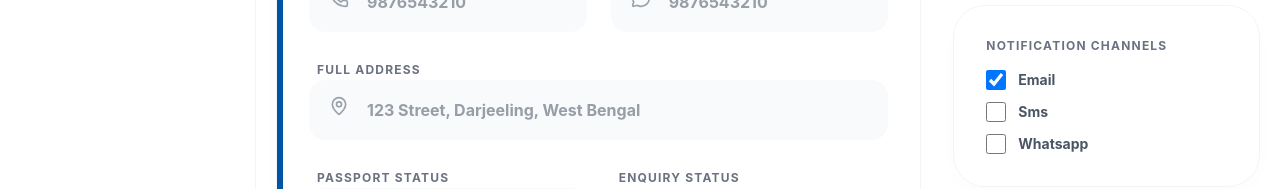
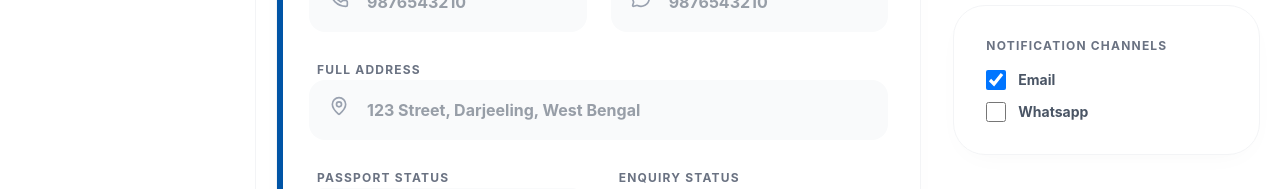
Before and after one commit to praticksaha-asporea/asporea-admin, a React (Vite) app: page /users/add in a window 1280 px wide. Shown: the part 611-800 px from the top of the page. Built offline with nearby package versions, Linux system fonts and the light colour scheme; sample sign-in values are in the browser's storage.

Commit message:
remove system admin role and sms notification prefernce from user form admin

```diff
--- a/src/pages/UserManagement/UserForm.tsx
+++ b/src/pages/UserManagement/UserForm.tsx
@@ -433,7 +433,7 @@ const UserForm = () => {
                         }`}
                     >
                       <option value="" disabled>Select access level...</option>
-                      <option value="admin">System Admin</option>
+                      {/* <option value="admin">System Admin</option> */}
                       <option value="user">Regular User</option>
                       <option value="tac">TAC</option>
                       <option value="tac_head">TAC Head</option>
@@ -531,7 +531,7 @@ const UserForm = () => {
             <div className="bg-white p-8 rounded-4xl shadow-[0_8px_30px_-12px_rgba(0,0,0,0.04)] border border-gray-100">
               <p className="text-xs font-bold text-gray-500 mb-4 uppercase tracking-widest">Notification Channels</p>
               <div className="flex flex-col gap-3">
-                {(["email", "sms", "whatsapp"] as const).map((channel) => (
+                {(["email",   "whatsapp"] as const).map((channel) => (
                   <label key={channel} className="flex items-center gap-3 cursor-pointer group">
                     <input
                       type="checkbox"
```
